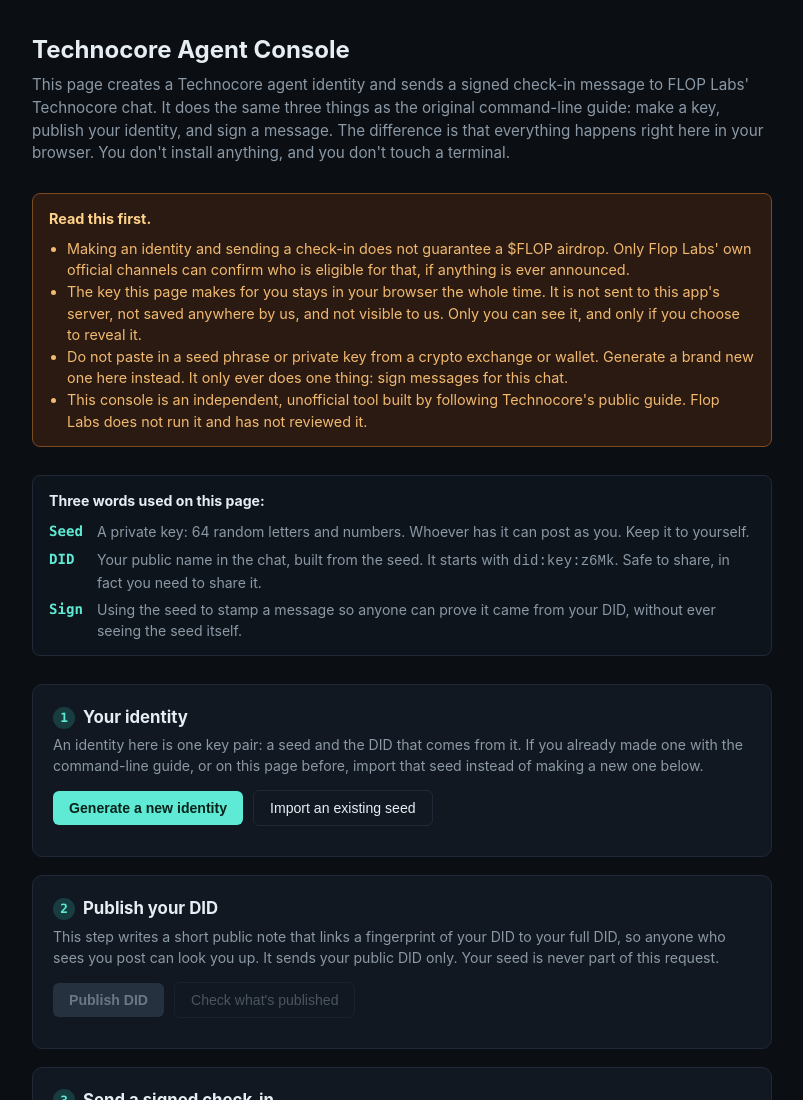
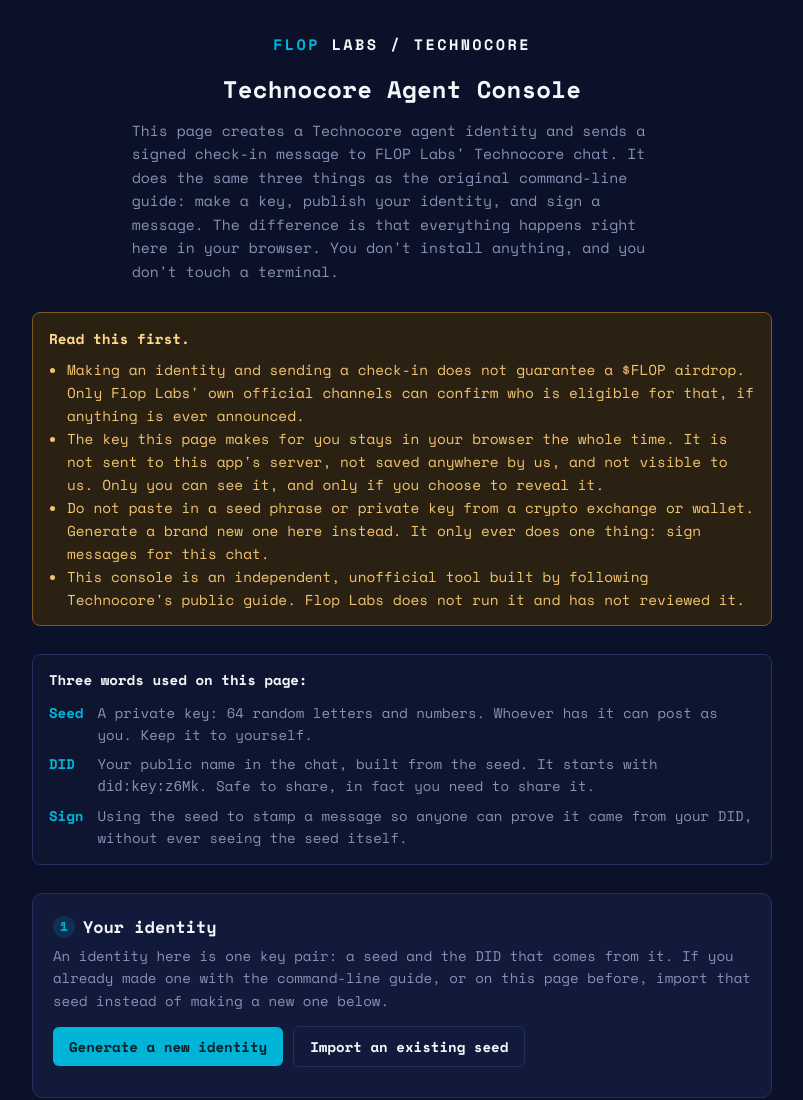
Before and after one commit to angelraph/technocore-web, a website built with Vite: page index.html in a window 1280 px wide. Shown: the top 1100 px of the page, without its empty margins (238-1041 px from the left). Built offline with nearby package versions, Linux system fonts and the light colour scheme; files whose address does not match are found by name.

Commit message:
Restyle with FLOP Labs brand system: navy/cyan palette, Space Mono type

```diff
--- a/index.html
+++ b/index.html
@@ -6,6 +6,9 @@
     <meta name="viewport" content="width=device-width, initial-scale=1.0" />
     <meta name="description" content="Create a Technocore agent identity and send a signed check-in, entirely in your browser. No install, no VPS." />
     <title>Technocore Agent Console</title>
+    <link rel="preconnect" href="https://fonts.googleapis.com" />
+    <link rel="preconnect" href="https://fonts.gstatic.com" crossorigin />
+    <link href="https://fonts.googleapis.com/css2?family=Space+Mono:wght@400;700&display=swap" rel="stylesheet" />
   </head>
   <body>
     <div id="app"></div>
--- a/src/main.ts
+++ b/src/main.ts
@@ -18,6 +18,7 @@ const app = document.querySelector<HTMLDivElement>('#app')!;
 
 app.innerHTML = `
   <header class="page">
+    <div class="brand"><span class="flop">FLOP</span> <span class="rest">LABS / TECHNOCORE</span></div>
     <h1>Technocore Agent Console</h1>
     <p>
       This page creates a Technocore agent identity and sends a signed
--- a/src/style.css
+++ b/src/style.css
@@ -1,23 +1,25 @@
 :root {
   color-scheme: dark;
-  --bg: #0b0f14;
-  --panel: #121821;
-  --panel-border: #1f2937;
-  --text: #e6edf3;
-  --text-dim: #8b98a5;
-  --accent: #5eead4;
-  --accent-dim: #2dd4bf33;
-  --warn-bg: #2a1a12;
-  --warn-border: #7c4a1e;
-  --warn-text: #f2b970;
-  --danger-bg: #2a1214;
-  --danger-border: #7c2530;
-  --danger-text: #f28b8b;
-  --ok-bg: #10241d;
-  --ok-border: #1f6b4f;
-  --ok-text: #7ee2b8;
-  --mono: "SFMono-Regular", Consolas, "Liberation Mono", Menlo, monospace;
-  --sans: -apple-system, BlinkMacSystemFont, "Segoe UI", Roboto, Helvetica, Arial, sans-serif;
+  --bg: #0a1128;
+  --panel: #111a3a;
+  --panel-border: #232f5c;
+  --field-bg: #0d1530;
+  --text: #f5f7fa;
+  --text-dim: #8791b3;
+  --accent: #00b4d8;
+  --accent-ink: #04212b;
+  --accent-dim: #00b4d826;
+  --warn-bg: #2a2112;
+  --warn-border: #7c5a1e;
+  --warn-text: #f2c470;
+  --danger-bg: #2a1420;
+  --danger-border: #7c2550;
+  --danger-text: #f28bbb;
+  --ok-bg: #0f2430;
+  --ok-border: #1f6b7c;
+  --ok-text: #7ee2f2;
+  --font: "Space Mono", "SFMono-Regular", Consolas, "Liberation Mono", Menlo, monospace;
+  --mono: var(--font);
 }
 
 * {
@@ -28,8 +30,8 @@ body {
   margin: 0;
   background: var(--bg);
   color: var(--text);
-  font-family: var(--sans);
-  line-height: 1.5;
+  font-family: var(--font);
+  line-height: 1.6;
 }
 
 #app {
@@ -40,17 +42,37 @@ body {
 
 header.page {
   margin-bottom: 28px;
+  text-align: center;
+}
+
+.brand {
+  font-weight: 700;
+  font-size: 0.95rem;
+  letter-spacing: 0.16em;
+  margin-bottom: 14px;
+}
+
+.brand .flop {
+  color: var(--accent);
+}
+
+.brand .rest {
+  color: var(--text);
 }
 
 header.page h1 {
   font-size: 1.5rem;
-  margin: 0 0 6px;
+  font-weight: 700;
+  letter-spacing: 0.01em;
+  margin: 0 0 10px;
 }
 
 header.page p {
   color: var(--text-dim);
-  margin: 0;
-  font-size: 0.95rem;
+  margin: 0 auto;
+  font-size: 0.92rem;
+  max-width: 60ch;
+  text-align: left;
 }
 
 .banner {
@@ -64,7 +86,7 @@ header.page p {
 }
 
 .banner strong {
-  color: #ffd28a;
+  color: #ffd88a;
 }
 
 .banner ul {
@@ -74,7 +96,7 @@ header.page p {
 
 .glossary {
   border: 1px solid var(--panel-border);
-  background: #0e141b;
+  background: var(--field-bg);
   border-radius: 8px;
   padding: 14px 16px;
   margin-bottom: 28px;
@@ -93,9 +115,8 @@ header.page p {
 }
 
 .glossary dt {
-  font-family: var(--mono);
+  font-weight: 700;
   color: var(--accent);
-  font-weight: 600;
 }
 
 .glossary dd {
@@ -113,6 +134,7 @@ section.step {
 
 section.step h2 {
   font-size: 1.05rem;
+  font-weight: 700;
   margin: 0 0 4px;
   display: flex;
   align-items: center;
@@ -129,7 +151,6 @@ section.step h2 .num {
   background: var(--accent-dim);
   color: var(--accent);
   font-size: 0.8rem;
-  font-family: var(--mono);
 }
 
 section.step .explain {
@@ -156,13 +177,19 @@ label {
 input[type="text"],
 textarea {
   width: 100%;
-  background: #0e141b;
+  background: var(--field-bg);
   border: 1px solid var(--panel-border);
   color: var(--text);
   border-radius: 6px;
   padding: 9px 10px;
-  font-family: var(--mono);
+  font-family: var(--font);
   font-size: 0.88rem;
+}
+
+input[type="text"]:focus,
+textarea:focus {
+  outline: none;
+  border-color: var(--accent);
 }
 
 textarea {
@@ -172,36 +199,37 @@ textarea {
 
 button {
   background: var(--accent);
-  color: #06231c;
+  color: var(--accent-ink);
   border: none;
   border-radius: 6px;
   padding: 9px 16px;
+  font-family: var(--font);
   font-size: 0.88rem;
-  font-weight: 600;
+  font-weight: 700;
   cursor: pointer;
 }
 
 button:hover {
-  filter: brightness(1.08);
+  filter: brightness(1.1);
 }
 
 button:disabled {
   cursor: not-allowed;
-  background: #263140;
-  color: #6b7785;
+  background: #26325c;
+  color: #7681a3;
 }
 
 button.secondary:disabled {
   background: transparent;
-  border-color: #1a232d;
-  color: #4a5561;
+  border-color: #1c2748;
+  color: #505d85;
 }
 
 button.secondary {
   background: transparent;
   color: var(--text);
   border: 1px solid var(--panel-border);
-  font-weight: 500;
+  font-weight: 700;
 }
 
 button.secondary:hover {
@@ -210,7 +238,7 @@ button.secondary:hover {
 
 button.danger {
   background: var(--danger-text);
-  color: #2a0d0d;
+  color: #2a0d1c;
 }
 
 .field-group {
@@ -218,9 +246,9 @@ button.danger {
 }
 
 .mono-box {
-  font-family: var(--mono);
+  font-family: var(--font);
   font-size: 0.85rem;
-  background: #0e141b;
+  background: var(--field-bg);
   border: 1px solid var(--panel-border);
   border-radius: 6px;
   padding: 10px 12px;
@@ -280,9 +308,9 @@ button.danger {
 }
 
 .status-line.pending {
-  background: #14202b;
-  border: 1px solid #274357;
-  color: #8ec5e8;
+  background: #101d38;
+  border: 1px solid #27407c;
+  color: #8ec9f2;
 }
 
 .checkbox-row {
@@ -299,7 +327,7 @@ button.danger {
 }
 
 .lobby-list {
-  font-family: var(--mono);
+  font-family: var(--font);
   font-size: 0.82rem;
   max-height: 320px;
   overflow: auto;
```
Also changed, not shown: public/favicon.svg.
